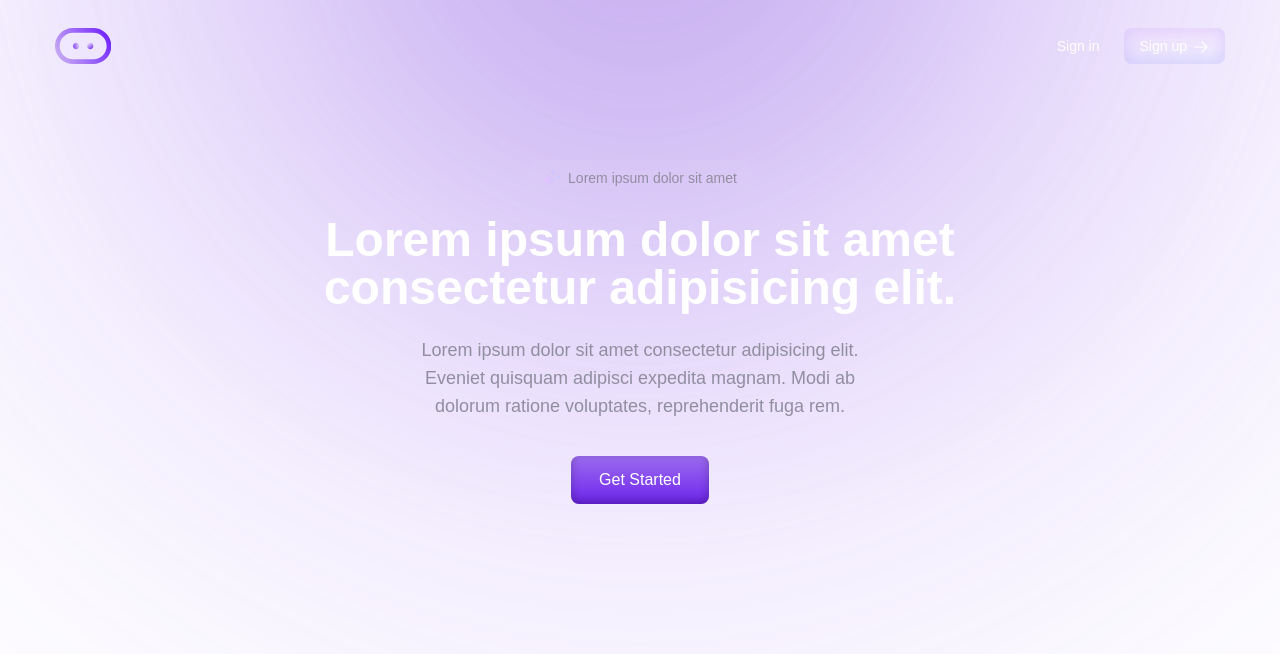
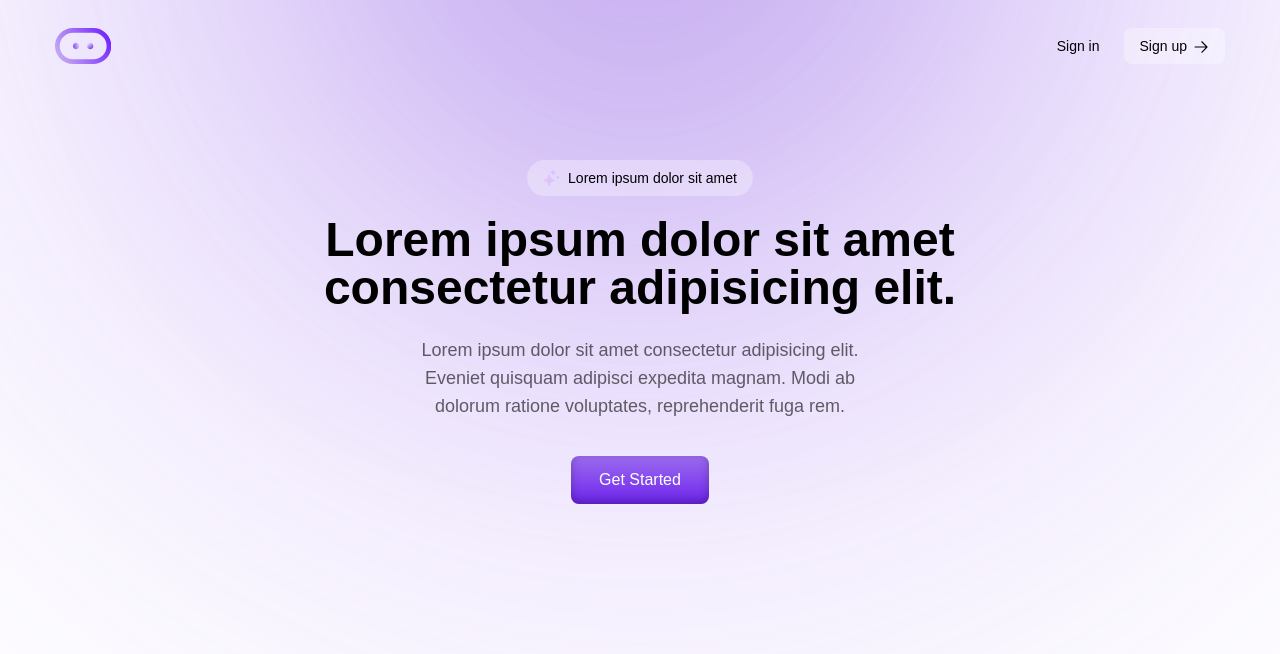
Before and after one commit to Hasnain-js/ai-exercise, a Nuxt app: page / in a window 1280 px wide. Shown: the top 654 px of the page. Built offline with nearby package versions, Linux system fonts and the light colour scheme.

Commit message:
update index page

```diff
--- a/components/Navbar.vue
+++ b/components/Navbar.vue
@@ -110,12 +110,12 @@
 				<div class="flex items-center gap-6 lg:py-7">
 					<NuxtLink
 						to="/auth/signin"
-						class="text-white text-sm hover:text-opacity-75"
+						class="text-black text-sm hover:text-opacity-75"
 						>Sign in
 					</NuxtLink>
 					<NuxtLink
 						to="/auth/signup"
-						class="button-border-gradient relative rounded-lg text-white text-sm flex items-center gap-1.5 py-2 px-4 shadow-button hover:button-gradient-hover hover:shadow-none"
+						class="relative rounded-lg text-black text-sm flex items-center gap-1.5 py-2 px-4 bg-white bg-opacity-30"
 					>
 						Sign up
 						<svg
@@ -128,7 +128,7 @@
 						>
 							<path
 								d="M14.4002 7.60002L9.2252 2.35002C9.0002 2.12502 8.6502 2.12502 8.4252 2.35002C8.2002 2.57502 8.2002 2.92502 8.4252 3.15002L12.6252 7.42502H2.0002C1.7002 7.42502 1.4502 7.67502 1.4502 7.97502C1.4502 8.27502 1.7002 8.55003 2.0002 8.55003H12.6752L8.4252 12.875C8.2002 13.1 8.2002 13.45 8.4252 13.675C8.5252 13.775 8.6752 13.825 8.8252 13.825C8.9752 13.825 9.1252 13.775 9.2252 13.65L14.4002 8.40002C14.6252 8.17502 14.6252 7.82503 14.4002 7.60002Z"
-								fill="white"
+								fill="black"
 							/>
 						</svg>
 					</NuxtLink>
--- a/pages/index.vue
+++ b/pages/index.vue
@@ -34,20 +34,20 @@
 			<div class="text-center">
 				<a
 					href="/"
-					class="hero-subtitle-gradient hover:hero-subtitle-hover relative mb-5 font-medium text-sm inline-flex items-center gap-2 py-2 px-4 rounded-full"
+					class="bg-white bg-opacity-30 relative mb-5 font-medium text-sm inline-flex items-center gap-2 py-2 px-4 rounded-full"
 				>
 					<img
 						src="/images/icon-title.svg"
 						alt="icon"
 					/>
-					<span class="hero-subtitle-text"> Lorem ipsum dolor sit amet </span>
+					<span class="hero-subtitle-text !text-black"> Lorem ipsum dolor sit amet </span>
 				</a>
 				<h1
-					class="text-white mb-6 text-3xl font-extrabold sm:text-5xl xl:text-heading-1"
+					class="text-black mb-6 text-3xl font-extrabold sm:text-5xl xl:text-heading-1"
 				>
 					Lorem ipsum dolor sit amet consectetur adipisicing elit.
 				</h1>
-				<p class="max-w-[500px] mx-auto mb-9 font-medium md:text-lg">
+				<p class="max-w-[500px] mx-auto text-black/60 mb-9 font-medium md:text-lg">
 					Lorem ipsum dolor sit amet consectetur adipisicing elit. Eveniet
 					quisquam adipisci expedita magnam. Modi ab dolorum ratione voluptates,
 					reprehenderit fuga rem.
--- a/pages/preparation.vue
+++ b/pages/preparation.vue
@@ -112,7 +112,7 @@ const onSubmit = () => {
 										</div>
 									</div>
 									<button type="submit" @click="onSubmit"
-										class="w-fit block ml-auto px-12 py-2 tracking-wide text-white transition-colors duration-300 transform bg-teal-500 rounded-lg hover:bg-teal-400 focus:outline-none focus:bg-teal-400 focus:ring focus:ring-teal-300 focus:ring-opacity-50">
+										class="w-fit block ml-auto px-11 py-3 tracking-wide text-white transition-colors duration-300 transform bg-teal-500 rounded-lg hover:bg-teal-400 focus:outline-none focus:bg-teal-400 focus:ring focus:ring-teal-300 focus:ring-opacity-50">
 										Submit
 									</button>
 								</template>
```
